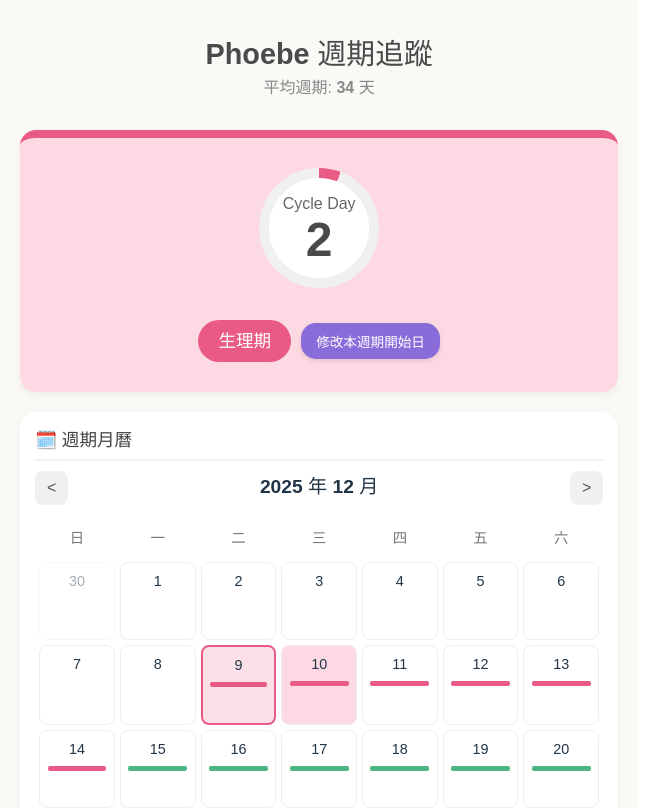
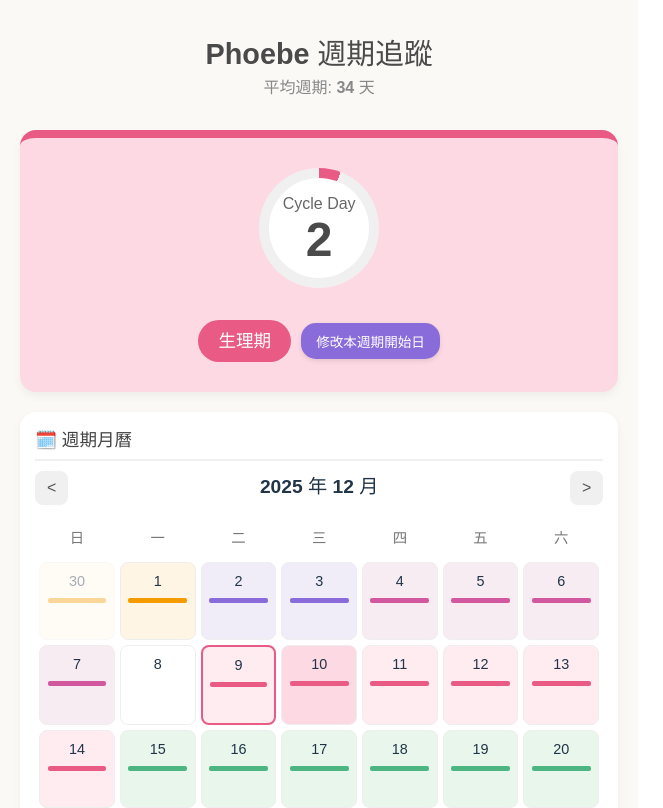
Before and after one commit to phoebehaungs/phoebe-cycle-tracker, a React (Vite) app: page / in a window 1280 px wide. Shown: the top 808 px of the page, without its empty margins (0-663 px from the left). Built offline with nearby package versions, Linux system fonts and the light colour scheme.

Commit message:
Update App.tsx

```diff
--- a/src/App.tsx
+++ b/src/App.tsx
@@ -95,7 +95,7 @@ const PHASE_RULES: PhaseDefinition[] = [
   },
 ];
 
-// 上次週期（ID: 1, Start: 2025-11-05）的客製化歷史數據
+// 上次週期（ID: 1, Start: 2025-11-05）的客製化歷史數據 (保持不動，作為歷史摘要)
 const LAST_CYCLE_DETAILS = [
     {
         name: '生理期',
@@ -234,7 +234,7 @@ const PhoebeCycleTracker: React.FC = () => {
       const phase = PHASE_RULES.find(
         (p) => daysPassed >= p.startDay && daysPassed <= p.endDay
       );
-      // 如果超過了最長的結束日，則停留在最後一期
+      // 如果超過了最長的結束日，則停留在最後一期 (用於持續預測)
       const lastPhase = PHASE_RULES[PHASE_RULES.length - 1];
       if (daysPassed > lastPhase.endDay) return lastPhase;
 
@@ -249,23 +249,51 @@ const PhoebeCycleTracker: React.FC = () => {
         return Math.min(100, (daysPassed / averageCycleLength) * 100);
     }, [daysPassed, averageCycleLength]);
 
-    // --- 月曆相關邏輯 ---
+    // --- 月曆相關邏輯 (已修正) ---
 
+    // 檢查日期屬於哪個週期，並返回對應的階段
     const getPhaseForDate = useCallback((date: Date): PhaseDefinition | undefined => {
-      const dateStr = getFormattedDate(date);
-      const diffDays = getDaysDifference(lastStartDate, dateStr) + 1;
+        const dateStr = getFormattedDate(date);
 
-      if (date < new Date(lastStartDate)) return undefined;
+        // 1. 檢查所有已完成的歷史週期 (由近到遠)
+        // 排除最後一個 (currentCycle)
+        for (let i = history.length - 2; i >= 0; i--) {
+            const h = history[i];
+            if (h.length !== null) {
+                const cycleStartDate = h.startDate;
+                // 週期結束日 = 開始日 + 長度 - 1
+                const cycleEndDate = addDays(cycleStartDate, h.length - 1);
 
-      const phase = PHASE_RULES.find(
-        (p) => diffDays >= p.startDay && diffDays <= p.endDay
-      );
+                if (dateStr >= cycleStartDate && dateStr <= cycleEndDate) {
+                    const historicalDay = getDaysDifference(cycleStartDate, dateStr) + 1;
+                    return PHASE_RULES.find(
+                        (p) => historicalDay >= p.startDay && historicalDay <= p.endDay
+                    );
+                }
+            }
+        }
 
-      const lastPhase = PHASE_RULES[PHASE_RULES.length - 1];
-      if (diffDays > lastPhase.endDay) return lastPhase;
+        // 2. 檢查當前不完整的週期
+        const currentCycle = history[history.length - 1];
+        const currentStartDate = currentCycle.startDate;
 
-      return phase;
-    }, [lastStartDate]);
+        if (dateStr >= currentStartDate) {
+            const currentDay = getDaysDifference(currentStartDate, dateStr) + 1;
+
+            const phase = PHASE_RULES.find(
+                (p) => currentDay >= p.startDay && currentDay <= p.endDay
+            );
+
+            // 如果日期在未來，超出已定義的階段天數，則返回最後一期階段作為預測
+            const lastPhase = PHASE_RULES[PHASE_RULES.length - 1];
+            if (currentDay > lastPhase.endDay) return lastPhase;
+
+            return phase;
+        }
+
+        // 3. 日期早於最早的紀錄
+        return undefined;
+    }, [history]);
 
 
     const generateCalendarDays = useMemo(() => {
@@ -326,10 +354,32 @@ const PhoebeCycleTracker: React.FC = () => {
     const handleDateClick = (date: Date) => {
         const phase = getPhaseForDate(date);
         if (phase) {
-            const day = getDaysDifference(lastStartDate, getFormattedDate(date)) + 1;
+            // 計算點擊日期相對應的週期日
+            let cycleDay = 0;
+            const dateStr = getFormattedDate(date);
+            const currentCycleStartDate = history[history.length - 1].startDate;
+
+            if (dateStr >= currentCycleStartDate) {
+                cycleDay = getDaysDifference(currentCycleStartDate, dateStr) + 1;
+            } else {
+                for (let i = history.length - 2; i >= 0; i--) {
+                    const h = history[i];
+                    if (h.length !== null) {
+                        const cycleStartDate = h.startDate;
+                        const cycleEndDate = addDays(cycleStartDate, h.length - 1);
+                        if (dateStr >= cycleStartDate && dateStr <= cycleEndDate) {
+                            cycleDay = getDaysDifference(cycleStartDate, dateStr) + 1;
+                            break;
+                        }
+                    }
+                }
+            }
+
+            if(cycleDay === 0) return; // Should not happen if phase exists
+
             setModalDetail({
                 date: getFormattedDate(date),
-                day: day,
+                day: cycleDay,
                 phase: phase
             });
         }
@@ -452,9 +502,10 @@ const PhoebeCycleTracker: React.FC = () => {
             ))}
             {generateCalendarDays.map((date, i) => {
               const phase = getPhaseForDate(date);
-              const isToday = getFormattedDate(date) === todayStr;
+              const dateStr = getFormattedDate(date);
+              const isToday = dateStr === todayStr;
               const isCurrentMonth = date.getMonth() === currentMonth.getMonth();
-              const isPeriodStart = getFormattedDate(date) === lastStartDate;
+              const isPeriodStart = dateStr === lastStartDate;
 
               return (
                 <div
@@ -462,7 +513,8 @@ const PhoebeCycleTracker: React.FC = () => {
                   onClick={() => handleDateClick(date)}
                   style={{
                     ...calendarDayStyle,
-                    backgroundColor: isToday ? currentPhase.lightColor : (isPeriodStart ? `${phase?.color}30` : 'transparent'),
+                    // 如果有階段顏色，則使用該階段的淺色背景；如果是今天，使用當前階段的淺色背景
+                    backgroundColor: isToday ? currentPhase.lightColor : (phase ? `${phase.lightColor}80` : 'transparent'),
                     opacity: isCurrentMonth ? 1 : 0.4,
                     border: isPeriodStart ? '2px solid #E95A85' : '1px solid #eee',
                     cursor: phase ? 'pointer' : 'default',
@@ -520,7 +572,7 @@ const PhoebeCycleTracker: React.FC = () => {
             </div>
         </div>
 
-        {/* 4. 上次週期詳細紀錄 (新增區塊) */}
+        {/* 4. 上次週期詳細紀錄 (保留，提供症狀摘要) */}
         <div style={{...cardStyle, marginTop: '30px'}}>
             <h3 style={cardTitleStyle}>📖 上一次週期紀錄 (2025-11-05 ~ 2025-12-08)</h3>
             <div style={{ padding: '0 10px' }}>
```
